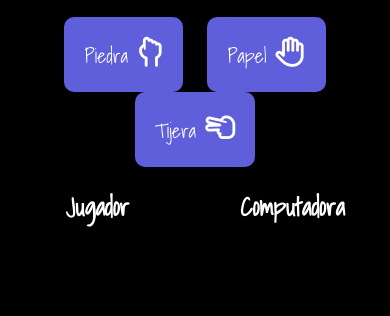
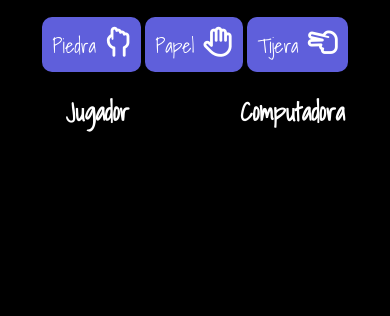
Before and after one commit to r-urchi/PPT, a website: page index.html in a window 390 px wide. Shown: the part 257-573 px from the top of the page. Drawn offline with Linux system fonts and the light colour scheme.

Commit message:
responsive botones

```diff
--- a/css/_responsive.sass
+++ b/css/_responsive.sass
@@ -8,7 +8,8 @@
 
     .boton
         font-size: 20px
-        padding: 20px
+        padding: 10px
+        margin: 0
 
     .contenedor-juego
         flex-direction: column
```
Also changed, not shown: css/main.css, 1 other file.
